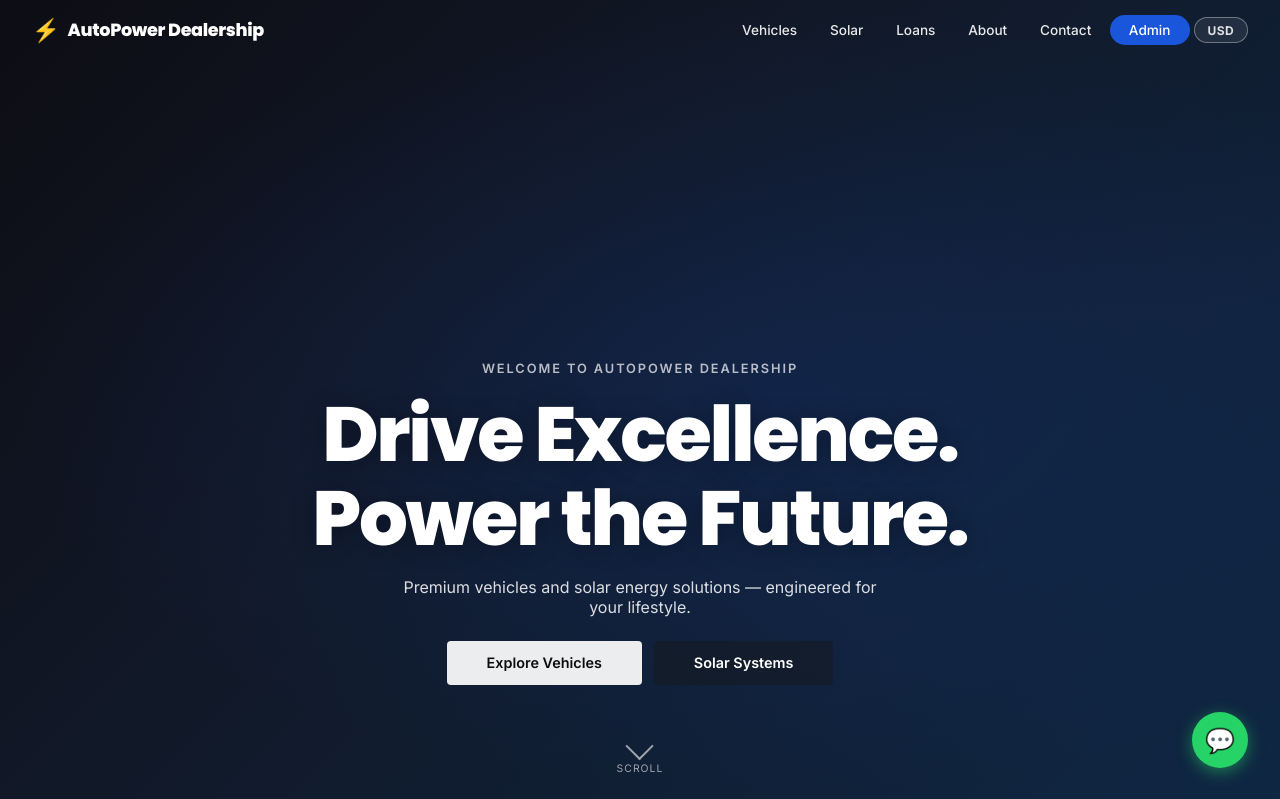
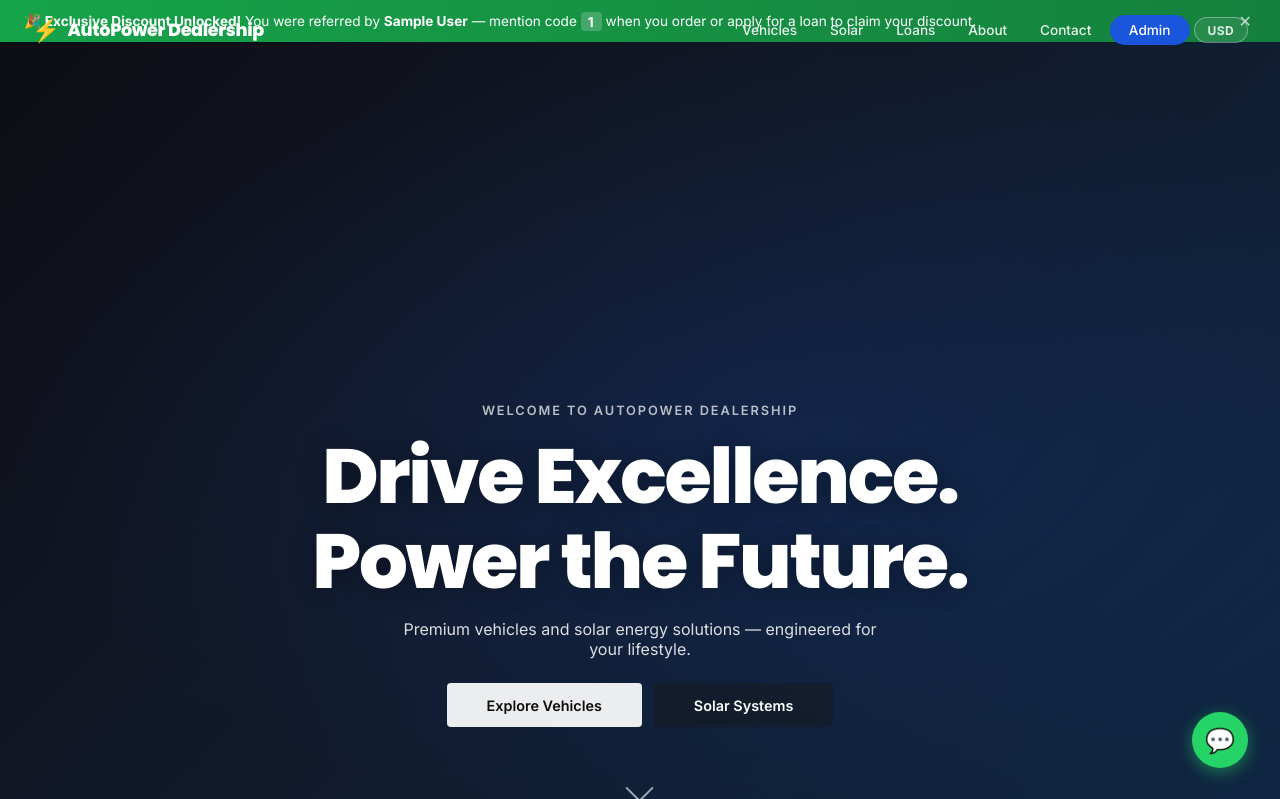
Before and after one commit to KofiBusia/Chinese-Vehicles, a Flask app: page / in a window 1280 px wide. Shown: the top 799 px of the page. Run offline with Flask 3, Linux system fonts and the light colour scheme; the visitor is signed in with stand-in values (Sample User, id 1).

Commit message:
Promote customer discount for referral code use across all touchpoints
- Public site: green banner appears for any visitor who arrives via a referral link, showing their agent's name/code and telling them to quote it for a discount
- Sales portal: referral card updated to explain customers get an exclusive discount when they use the code
- WhatsApp share message rewritten to lead with the discount hook
- PPT slide 1 (Why Us): added 'Exclusive discounts for referred customers'
- PPT slide 2 (Finance card): added discount line to loan package list

Co-Authored-By: Claude Sonnet 4.6 <noreply@anthropic.com>

```diff
--- a/app.py
+++ b/app.py
@@ -540,6 +540,8 @@ def inject_globals():
         'pending_loans':   pending,
         'pending_orders':  pending_orders,
         'USD_TO_GHS':      get_ghs_rate(),
+        'ref_sp_code':     session.get('ref_sp_code', ''),
+        'ref_sp_name':     session.get('ref_sp_name', ''),
     }
 
 
@@ -1960,6 +1962,7 @@ def _build_proposal_pptx(sp_name='[YOUR FULL NAME]', sp_code='[YOUR CODE]',
         '✔  Solar energy systems for homes & business',
         '✔  Republic Bank financing — easy approval',
         '✔  Flexible payment plans available',
+        '✔  Exclusive discounts for referred customers',
         '✔  Trusted dealer in Accra, Ghana',
         '✔  Dedicated sales support team',
         '✔  After-sales service & warranty',
@@ -2054,6 +2057,7 @@ def _build_proposal_pptx(sp_name='[YOUR FULL NAME]', sp_code='[YOUR CODE]',
         '• Minimal documentation required',
         '• Available to employed & self-employed',
         '• Joint applications accepted',
+        '• Exclusive discount for referred customers',
         '',
         'Apply online at:',
         'chinacarsinghana.com/loan',
--- a/templates/base.html
+++ b/templates/base.html
@@ -86,6 +86,14 @@
 </div>
 {% endif %}
 {% endwith %}
+
+<!-- Referral discount banner -->
+{% if ref_sp_code %}
+<div id="refBanner" style="background:linear-gradient(90deg,#16a34a,#15803d);color:white;padding:.7rem 1.5rem;display:flex;align-items:center;justify-content:space-between;flex-wrap:wrap;gap:.5rem;font-size:.85rem;">
+  <span>🎉 <strong>Exclusive Discount Unlocked!</strong> You were referred by <strong>{{ ref_sp_name or 'one of our sales agents' }}</strong> — mention code <strong style="background:rgba(255,255,255,.2);padding:.1rem .45rem;border-radius:4px;letter-spacing:.06em;">{{ ref_sp_code }}</strong> when you order or apply for a loan to claim your discount.</span>
+  <button onclick="document.getElementById('refBanner').style.display='none'" style="background:none;border:none;color:rgba(255,255,255,.7);cursor:pointer;font-size:1rem;padding:0 .25rem;">✕</button>
+</div>
+{% endif %}
 
 <!-- Main content -->
 {% block content %}{% endblock %}
```
Also changed, not shown: templates/sales/portal.html (+4 -3 lines).
